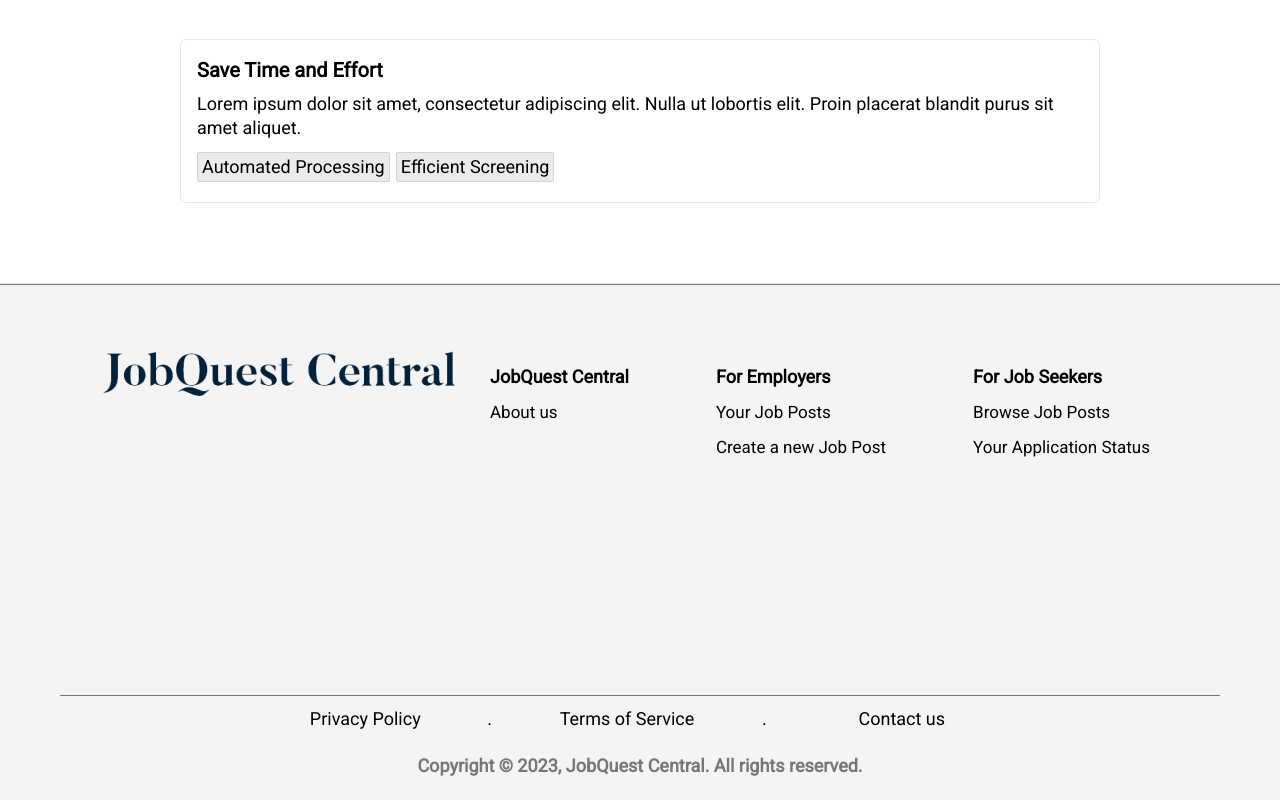
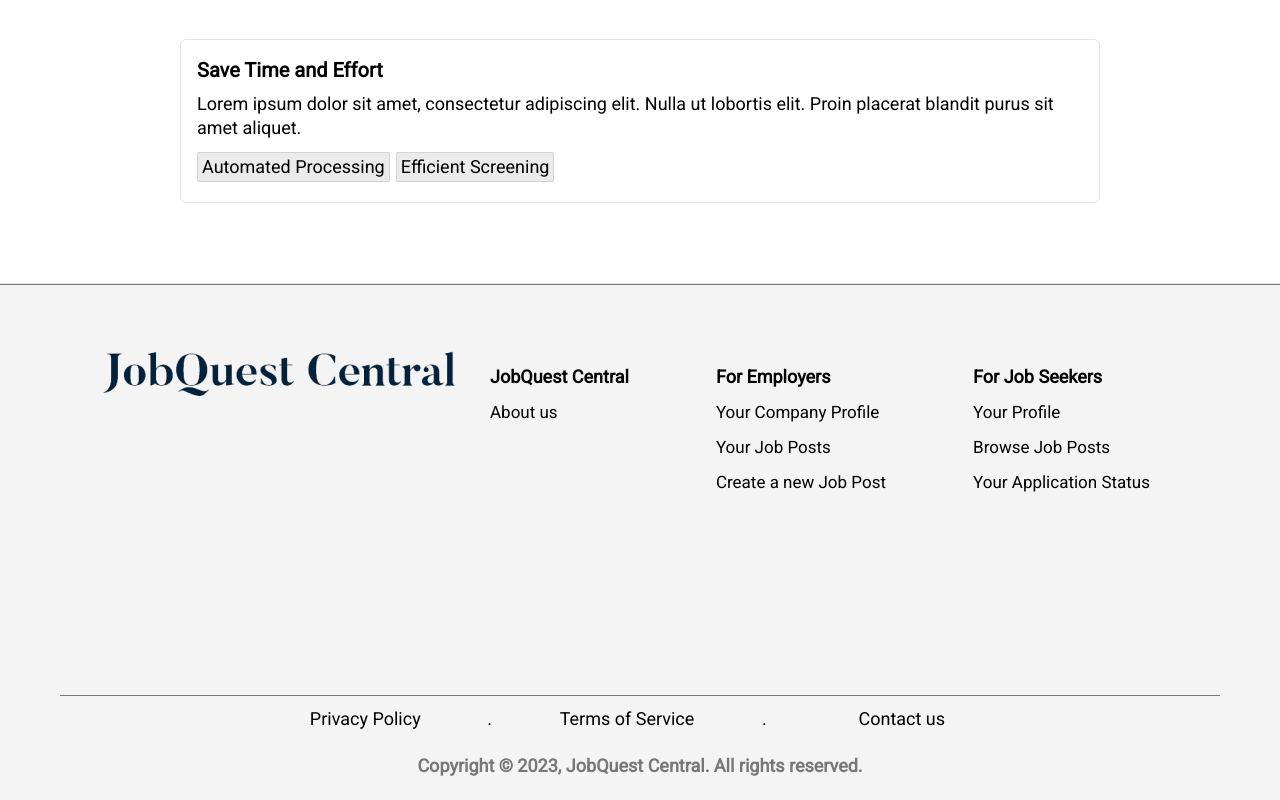
Before and after one commit to G-Jasser/GMC-Final-Project, a React (Vite) app: page / in a window 1280 px wide. Shown: the part 1858-2658 px from the top of the page. Built offline with nearby package versions, Linux system fonts and the light colour scheme.

Commit message:
Update GeneralFooter.jsx

```diff
--- a/src/components/GeneralFooter.jsx
+++ b/src/components/GeneralFooter.jsx
@@ -16,11 +16,13 @@ export const GeneralFooter = () => {
           </div>
           <div className="frame-2">
             <div className="text-wrapper">For Employers</div>
+            <Link to={'/company/profile/CHANGETHISLATER'} className="item">Your Company Profile</Link>
             <Link to={'/company/job-posts'} className="item">Your Job Posts</Link>
             <Link to={'/company/new-post'} className="item">Create a new Job Post</Link>
           </div>
           <div className="frame-2">
             <div className="text-wrapper">For Job Seekers</div>
+            <Link to={'/applicant/profile/CHANGETHISLATER'} className="item">Your Profile</Link>
             <Link to={'/jobs/signed'} className="item">Browse Job Posts</Link>
             <Link to={'/applicant/profile/CHANGETHISLATER'} className="item">Your Application Status</Link>
           </div>
```
